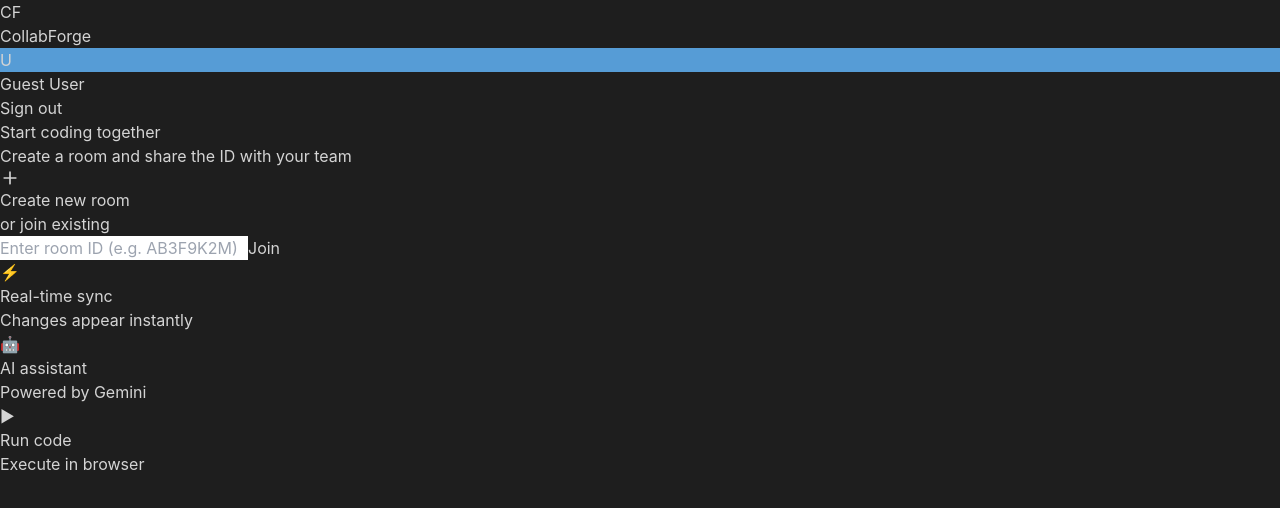
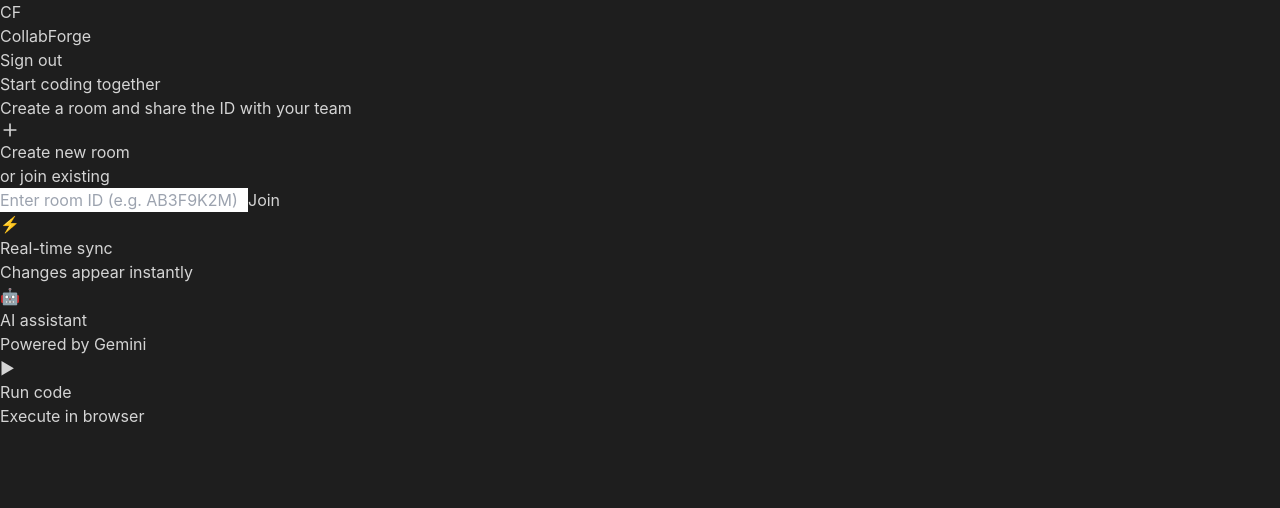
Before and after one commit to simransethi06/CollabForge, a React (Vite) app in the folder client/: page / in a window 1280 px wide. Shown: the top 508 px of the page. Built offline with nearby package versions, Linux system fonts and the light colour scheme; the HTML template or start-up script is replaced by a standard one.

Commit message:
added changes

```diff
--- a/client/src/pages/EditorPage.jsx
+++ b/client/src/pages/EditorPage.jsx
@@ -1,14 +1,17 @@
-import { useEffect, useState } from 'react';
-import { useParams } from 'react-router-dom';
+import { useEffect, useRef, useState } from 'react';
+import { useParams, useNavigate } from 'react-router-dom';
 import Editor from '../components/Editor';
 import Navbar from '../components/Navbar';
 import Sidebar from '../components/Sidebar';
 import AIPanel from '../components/AIPanel';
 import OutputPanel from '../components/OutputPanel';
+import { useAuth } from '../context/AuthContext';
 import socket from '../services/socket';
 
 export default function EditorPage() {
   const { roomId } = useParams();
+  const { user } = useAuth();
+  const navigate = useNavigate();
   const [users, setUsers] = useState([]);
   const [language, setLanguage] = useState('javascript');
   const [theme, setTheme] = useState('vs-dark');
@@ -19,14 +22,10 @@ export default function EditorPage() {
   const [connected, setConnected] = useState(false);
 
   useEffect(() => {
-    // Hardcoded fallback guest identity so socket connection works without crashing
-    const guestUser = {
-      name: 'Guest Programmer',
-      cursorColor: '#569cd6'
-    };
+    if (!user) return navigate('/login');
 
     socket.connect();
-    socket.emit('join-room', { roomId, user: guestUser });
+    socket.emit('join-room', { roomId, user });
 
     socket.on('room-joined', ({ content, language: lang, users: roomUsers }) => {
       if (content) setCode(content);
@@ -43,7 +42,7 @@ export default function EditorPage() {
       socket.emit('leave-room', { roomId });
       socket.disconnect();
     };
-  }, [roomId]);
+  }, [roomId, user]);
 
   const handleLanguageChange = (lang) => {
     setLanguage(lang);
@@ -58,6 +57,7 @@ export default function EditorPage() {
       const originalLog = console.log;
       console.log = (...args) => logs.push(args.join(' '));
 
+      // safely evaluate JS code
       const fn = new Function(code);
       fn();
 
--- a/client/src/pages/Home.jsx
+++ b/client/src/pages/Home.jsx
@@ -5,7 +5,7 @@ import { useAuth } from '../context/AuthContext';
 export default function Home() {
   const [roomId, setRoomId] = useState('');
   const [error, setError] = useState('');
-  const { logout } = useAuth(); // Removed raw user object to prevent profile data crashes
+  const { user, logout } = useAuth();
   const navigate = useNavigate();
 
   const createRoom = () => {
@@ -33,11 +33,11 @@ export default function Home() {
           <div className="flex items-center gap-2">
             <div
               className="w-7 h-7 rounded-full flex items-center justify-center text-white text-xs font-bold"
-              style={{ backgroundColor: '#569cd6' }} // Hardcoded fallback color
+              style={{ backgroundColor: user?.cursorColor || '#569cd6' }}
             >
-              U
+              {user?.name?.[0]?.toUpperCase()}
             </div>
-            <span className="text-[#d4d4d4] text-sm">Guest User</span> {/* Hardcoded fallback name */}
+            <span className="text-[#d4d4d4] text-sm">{user?.name}</span>
           </div>
           <button
             onClick={logout}
--- a/client/src/pages/Login.jsx
+++ b/client/src/pages/Login.jsx
@@ -1,4 +1,4 @@
-/*import { useState } from 'react';
+import { useState } from 'react';
 import { Link, useNavigate } from 'react-router-dom';
 import { useAuth } from '../context/AuthContext';
 
@@ -26,7 +26,7 @@ export default function Login() {
   return (
     <div className="min-h-screen bg-[#1e1e1e] flex items-center justify-center">
       <div className="w-full max-w-md">
-        {/* logo
+         logo
         <div className="text-center mb-8">
           <div className="flex items-center justify-center gap-2 mb-2">
             <div className="w-8 h-8 bg-[#569cd6] rounded-lg flex items-center justify-center">
@@ -92,4 +92,4 @@ export default function Login() {
       </div>
     </div>
   );
-} */
+}
--- a/client/src/pages/Register.jsx
+++ b/client/src/pages/Register.jsx
@@ -1,4 +1,4 @@
-/*import { useState } from 'react';
+import { useState } from 'react';
 import { Link, useNavigate } from 'react-router-dom';
 import { useAuth } from '../context/AuthContext';
 
@@ -96,4 +96,4 @@ export default function Register() {
       </div>
     </div>
   );
-} */
+}
```
